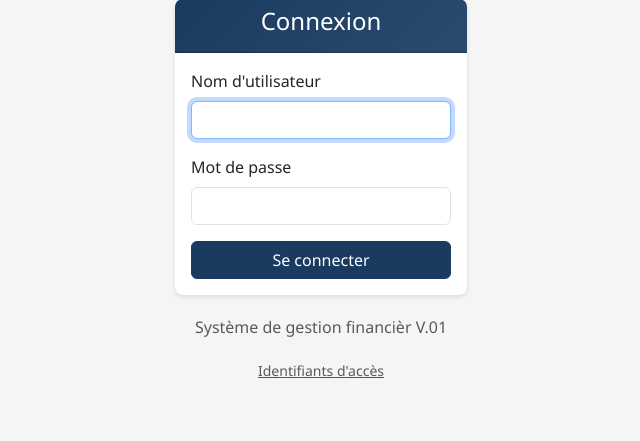
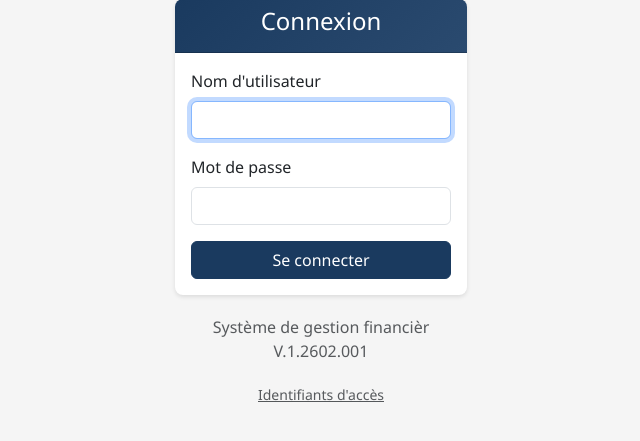
Before and after one commit to GuyguyLelo/e-FinTrack, a Django app: page /accounts/login/ in a window 1280 px wide. Shown: the part 126-567 px from the top of the page, without its empty margins (319-959 px from the left). Run offline with Django 5.2, Linux system fonts and the light colour scheme; parts of the project's set-up code (start-up, migrations or seed data) failed here and were passed over; some libraries are stand-ins or nearby versions.

Commit message:
v.1.2602.001

```diff
--- a/templates/accounts/login.html
+++ b/templates/accounts/login.html
@@ -47,7 +47,7 @@
 
         <div class="text-center mt-3">
             <p class="text-muted">
-                <i class="bi bi-shield-check"></i> Système de gestion financièr V.01
+                <i class="bi bi-shield-check"></i> Système de gestion financièr V.1.2602.001
             </p>
             <a href="{% url 'accounts:identifiants' %}" class="btn btn-link btn-sm text-muted">
                 <i class="bi bi-key"></i> Identifiants d'accès
```
